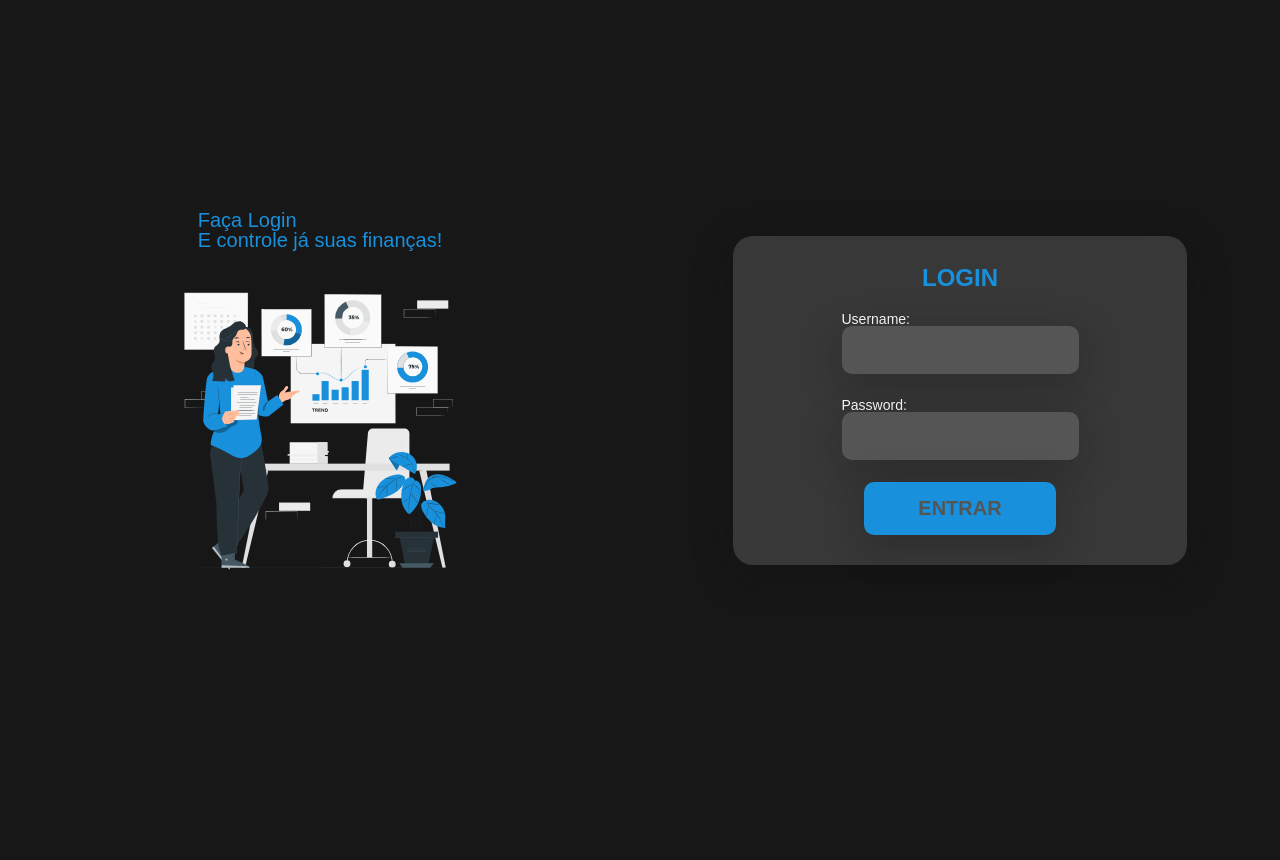
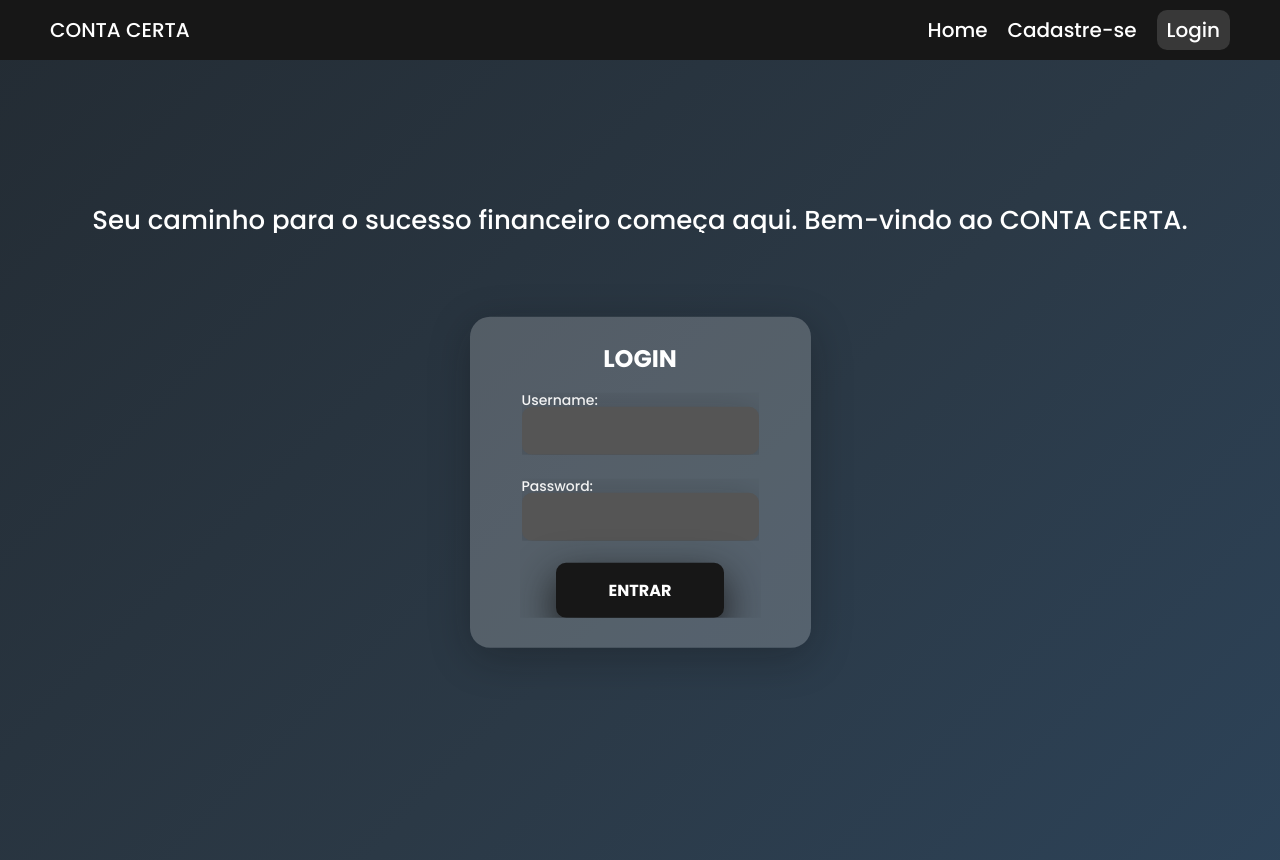
Before and after one commit to pedroandriottii/contaCerta, a Django app: page /signin/ in a window 1280 px wide. Before the commit the page ends 570 px from the top, so only its background shows below. Run offline with Django 5.2, Linux system fonts and the light colour scheme.

Commit message:
Css animation and navbar blocks

```diff
--- /dev/null
+++ b/project/fullapp/static/styles/navbar.css
@@ -0,0 +1,56 @@
+@import url('https://fonts.googleapis.com/css2?family=Poppins:wght@500;700&family=Roboto:wght@900&display=swap');
+
+.navbar{
+    display: flex;
+    flex-direction: row;
+    justify-content: space-between;
+    align-items: center;
+    background-color: #171717;
+    padding: 10px 50px;
+}
+
+.navbar .links{
+    display: flex;
+    flex-direction: row;
+    justify-content: space-between;
+    align-items: center;
+    gap: 20px;
+
+}
+
+.navbar a{
+    font-family: 'Poppins', sans-serif;
+    font-size: 20px;
+    color: #fff;
+    text-decoration: none;
+}
+
+.navbar p{
+    font-family: 'Poppins', sans-serif;
+    font-size: 20px;
+    color: #fff;
+    text-decoration: none;
+}
+
+.login-button{
+    background-color: #383838;
+    border-radius: 10px;
+    padding: 10px;
+    transition-property: background-color, border-radius;
+    transition-duration: 1s;
+}
+
+.login-button:hover{
+    background-color: #1890DB;
+    border-radius: 15px;
+}
+
+.navbar .logo{
+    transition-property: transform;
+    transition-duration: 1s;
+}
+
+.navbar .logo:hover{
+    color: #4b4b4b;
+    transform: translateX(10%);
+}
--- a/project/fullapp/static/styles/signin.css
+++ b/project/fullapp/static/styles/signin.css
@@ -1,55 +1,62 @@
+*{
+    overflow-y: hidden;
+}
 .main-login{
+    animation: gradient 10s ease infinite;
+    background: linear-gradient(-45deg, #305983, #2b3946, #171717) no-repeat;
+    background-size: 300% 300%;
     display: flex;
-    width: 100vw;
     height: 100vh;
-    background: #171717;
-    justify-content: center;
-    align-items: center;
-}
-
-.left-login{
-    width: 50vw;
-    height: 100vh;
-    display: flex;
     justify-content: center;
     align-items: center;
     flex-direction: column;
 }
 
-.left-login h1{
-    color: #1890DB;
-    font-family: 'Poppins', sans-serif;
-    font-size: 20px;
-}
-
-.left-login img{
-    width: 50%;
-    margin: 20px;
+@keyframes gradient{
+    0%{
+        background-position: 0 50%;
+    }
+    50%{
+        background-position: 100% 50%;
+    }
+    100%{
+        background-position: 0 50%;
+    }
 
 }
 
-.right-login{
-    width: 50vw;
-    height: 100vh;
-    display: flex;
-    justify-content: center;
-    align-items: center;
+.slogan{
+    text-align: center;
+    color: white;
+    font-family: 'Poppins', sans-serif;
+    font-size: 26px;
+    margin-bottom: 50px;
+}
+
+.login-button{
+    background-color: #383838;
+    border-radius: 10px;
+    padding: 10px;
+
 }
 
 .card-login{
-    width: 60%;
+    transform: translateY(-20%);
+    margin-top: 100px;
+    padding: 50px;
     display: flex;
     justify-content: center;
     align-items: center;
     flex-direction: column;
-    padding: 30px 35px;
-    background-color: #383838;
+    padding: 30px 50px;
+    background-color: rgba(255, 255, 255, 0.199);
+    backdrop-filter: blur(20%);
     border-radius: 20px;
     box-shadow: 0px 10px 40px #0e0e0e49;
 }
 
 .card-login h1{
-    color: #1890DB;
+    color: white;
     font-family: 'Poppins', sans-serif;
     font-size: 24px;
     font-weight: 800;
@@ -90,17 +97,36 @@
 }
 
 .card-login form button{
-    width: 50%;
+    width: 70%;
     border: none;
     border-radius: 10px;
     padding: 15px;
-    background: #1890DB;
-    font-size: 20px;
-    box-shadow: 0px 10px 40px #0e0e0e49;
+    background: #171717;
+    font-size: 16px;
+    box-shadow: 0px 15px 40px #171717;
     outline: none;
     box-sizing: border-box;
-    color: #555555;
+    color: #fff;
     font-family: 'Poppins', sans-serif;
     font-weight: 800;
     cursor: pointer;
+    transition-property: background-color, box-shadow;
+    transition-duration: 0.5s;
 }
+
+.card-login form button:hover{
+    background-color: #1890DB;
+    box-shadow: 0px 10px 40px #1890db86;
+
+}
+
+.login-button{
+    background-color: #383838;
+    padding: 10px;
+
+}
+
+.login-button:hover{
+    background-color: #1890DB;
+    border-radius: 15px;
+}
--- a/project/fullapp/templates/auth/signin.html
+++ b/project/fullapp/templates/auth/signin.html
@@ -1,4 +1,6 @@
-<!-- signin.html -->
+{% extends 'base/navbar.html' %}
+{% load static %}
+{% block content %}
 <!DOCTYPE html>
 <html lang="en">
 <head>
@@ -6,15 +8,12 @@
   <meta name="viewport" content="width=device-width, initial-scale=1.0">
   <link rel="stylesheet" href="../../static/styles/reset.css">
   <link rel="stylesheet" href="../../static/styles/signin.css">
-  <title>Document</title>
+  <title>Login - Conta Certa</title>
 </head>
 <body>
   <div class="main-login">
-    <div class="left-login">
-      <h1><br>Faça Login<br>E controle já suas finanças!</br></h1>
-      <img src="../../static/img/Progress overview-pana.svg" alt="">
-    </div>
-    <div class="right-login">
+      <h1 class="slogan">
+      Seu caminho para o sucesso financeiro começa aqui. Bem-vindo ao CONTA CERTA.</h1>
     <div class="card-login">
       <h1>LOGIN</h1>
       <form method="post" action="{% url 'signin' %}">
@@ -28,3 +27,5 @@
 
 </body>
 </html>
+
+{% endblock %}
--- /dev/null
+++ b/project/fullapp/templates/base/navbar.html
@@ -0,0 +1,20 @@
+<!DOCTYPE html>
+<html>
+    <head>
+        <meta name="viewport" content="width=device-width, initial-scale=1.0">
+        <link rel="stylesheet" href="../static/styles/reset.css" />
+        <link rel="stylesheet" href="../static/styles/navbar.css" />
+    </head>
+    <header>
+        <div class="navbar">
+            <a href="{% url 'home' %}" class="logo">CONTA CERTA</a>
+            <div class="links">
+                <a href="{% url 'home' %}" >Home</a>
+                <a href="{% url 'signup' %}">Cadastre-se</a>
+                <a href="{% url 'signin' %}" class="login-button">Login</a>
+            </div>
+        </div>
+    </header>
+</html>
+{% block content %}
+{% endblock %}
```
Also changed, not shown: project/fullapp/static/styles/home.css (+0 -33 lines), project/fullapp/templates/home.html (+10 -22 lines). Lines whose indentation alone changed are shown as unchanged.
